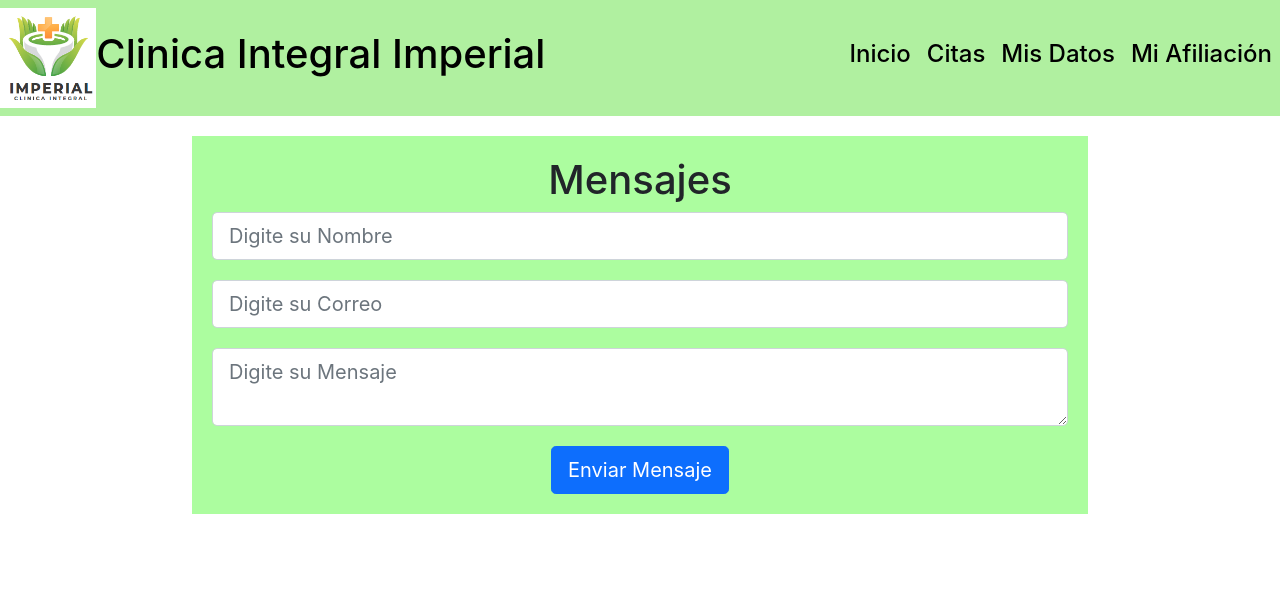
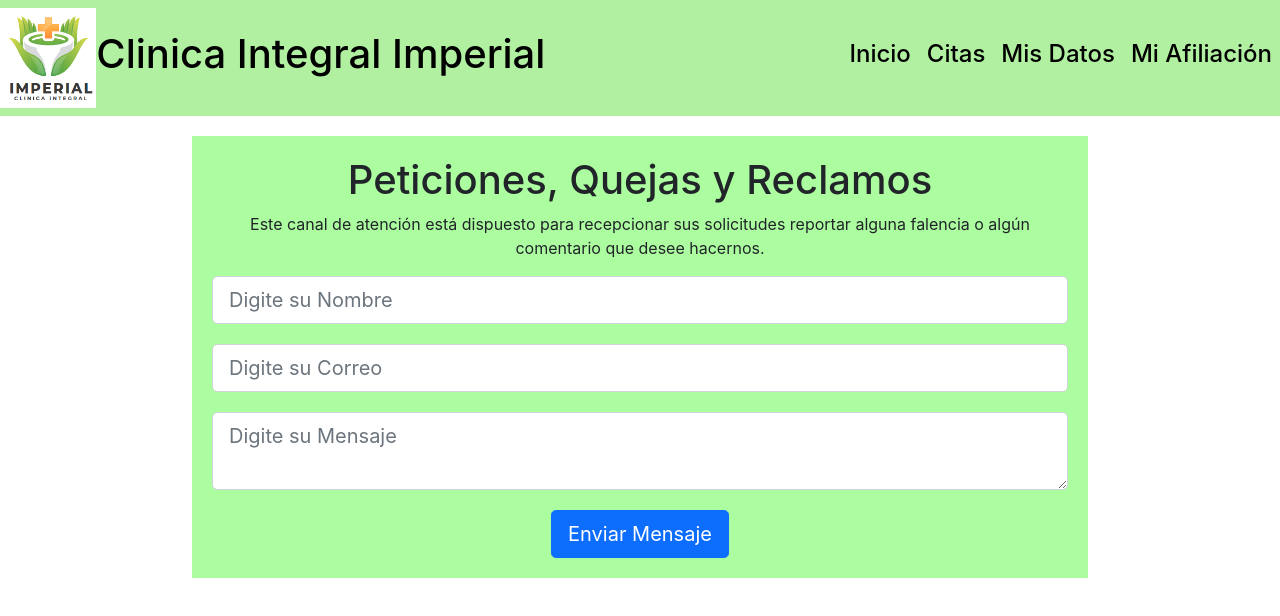
Before and after one commit to juanpena98/ClinicaImperial, a React (Create React App) app: page /Mensajes in a window 1280 px wide. Shown: the top 616 px of the page. Built offline with nearby package versions, Linux system fonts and the light colour scheme.

Commit message:
Mensajes

```diff
--- a/src/Components/Mensajes.jsx
+++ b/src/Components/Mensajes.jsx
@@ -47,7 +47,8 @@ export const Mensajes = () => {
       <center>
         <div className="container" style={{width:"70%", marginTop:20, background:"#acfd9f", padding:20}}>
             <form id="miFormulario" onSubmit={botonGuardarSimple}>
-                <h1 className='h1'>Mensajes</h1>
+                <h1 className='h1'>Peticiones, Quejas y Reclamos</h1>
+                <p> Este canal de atención está dispuesto para recepcionar sus solicitudes  reportar alguna falencia o algún comentario que desee hacernos.</p>
                 <input style={{marginBottom:20}} className="form-control form-control-lg" type="text" placeholder="Digite su Nombre" onChange={(e)=>setNombre(e.target.value)} />
                 <input style={{marginBottom:20}} className="form-control form-control-lg" type="email" placeholder="Digite su Correo" onChange={(e)=>setCorreo(e.target.value)} />
                 <textarea style={{marginBottom:20}} className="form-control form-control-lg" placeholder="Digite su Mensaje" onChange={(e)=>setMensaje(e.target.value)}>
```
